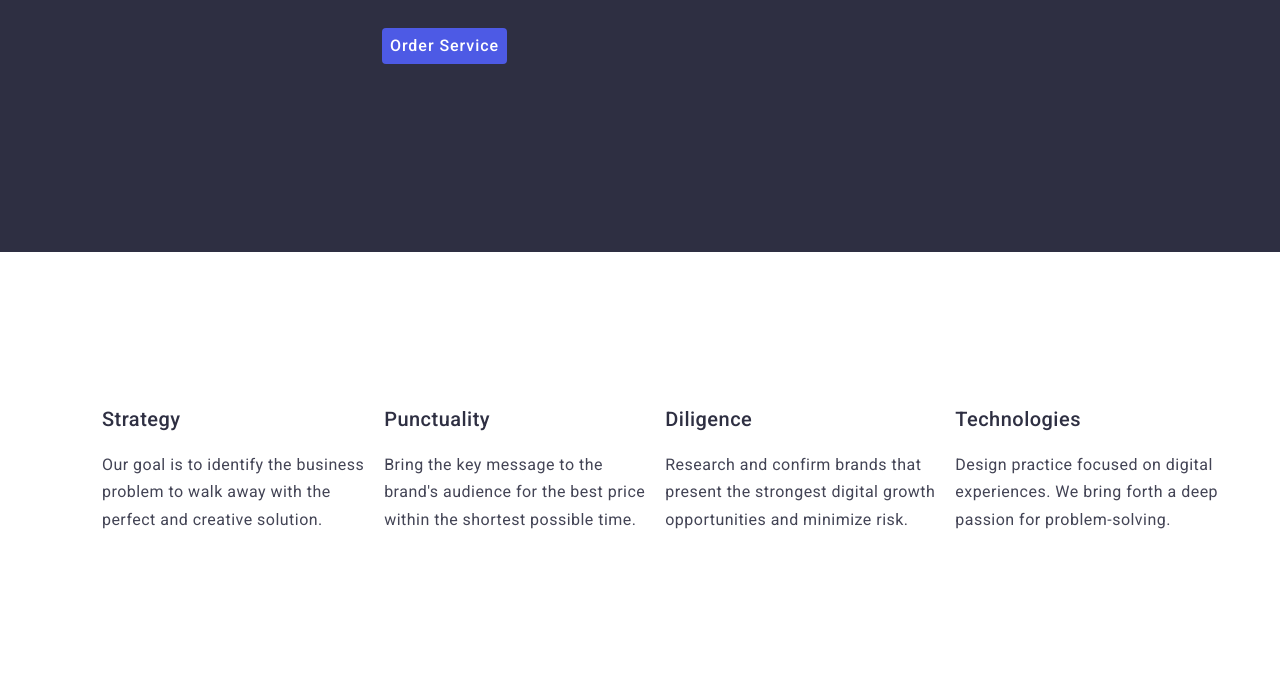
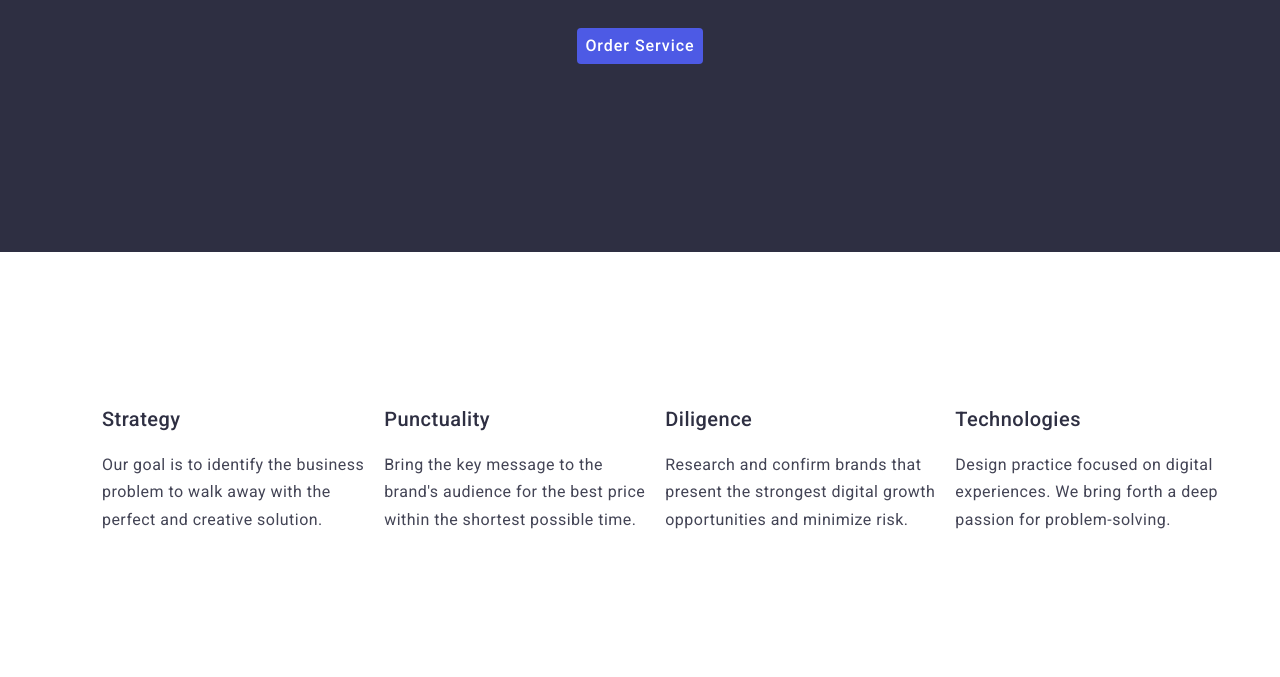
Before and after one commit to BeaTanLim/goit-markup-hw-03, a plain HTML site: page index.html in a window 1280 px wide. Shown: the part 423-1100 px from the top of the page. Drawn offline with nearby package versions, Linux system fonts and the light colour scheme.

Commit message:
Update styles.css
fixed the "Order Service" button location

```diff
--- a/css/styles.css
+++ b/css/styles.css
@@ -119,6 +119,7 @@ img{
   text-align: center;
 }
 
+
 /* .main-button{
   margin-top: -10px;
   text-align: center;
@@ -151,9 +152,8 @@ img{
 
 /*BUTTON POSITION*/
 .button{
-  display: inline-flex;
-  justify-content: center;
-  align-items: center;
+  display: block;
+  margin: 0 auto;
 }
 
 /*SECTION 2*/
```
